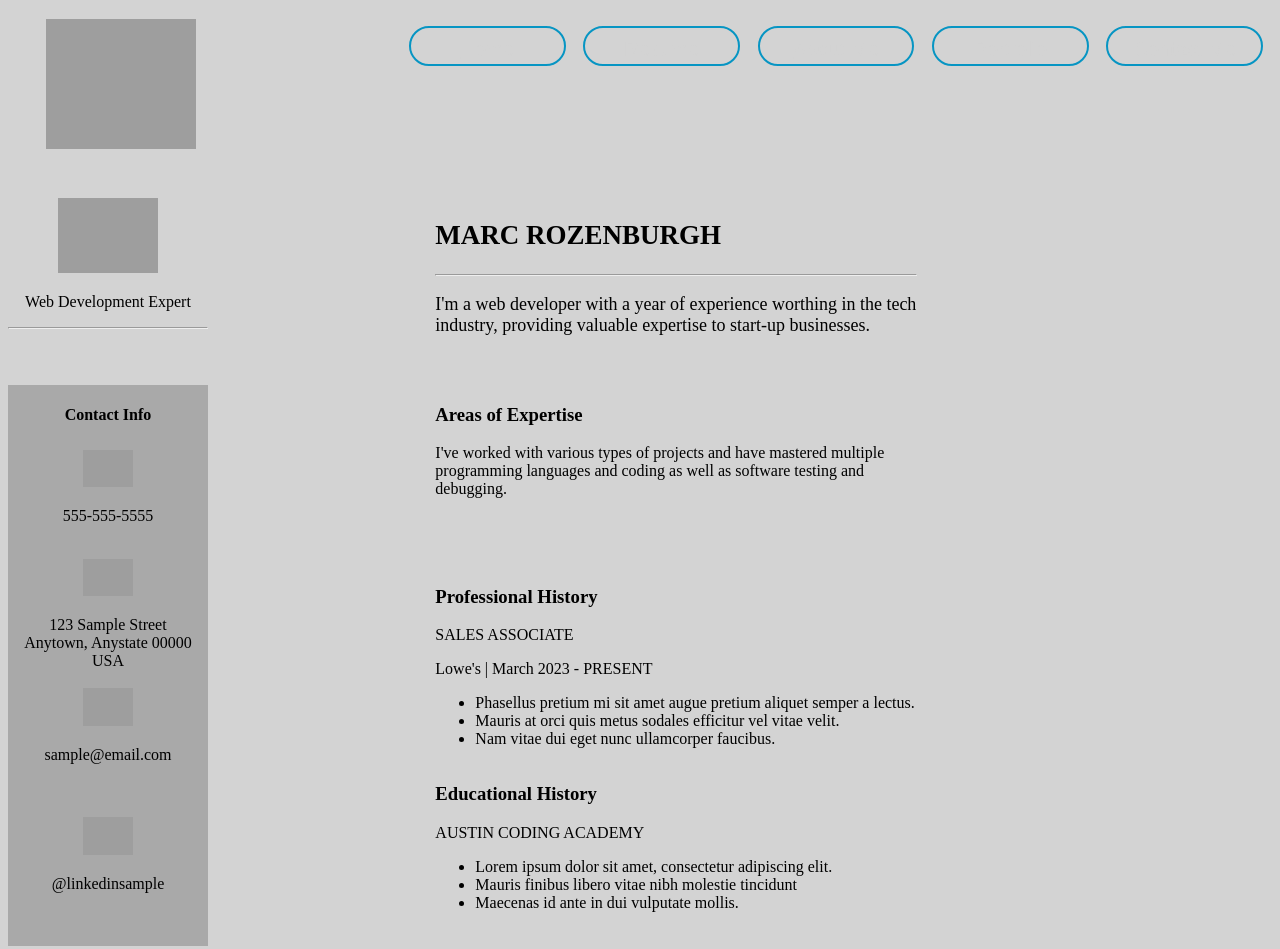
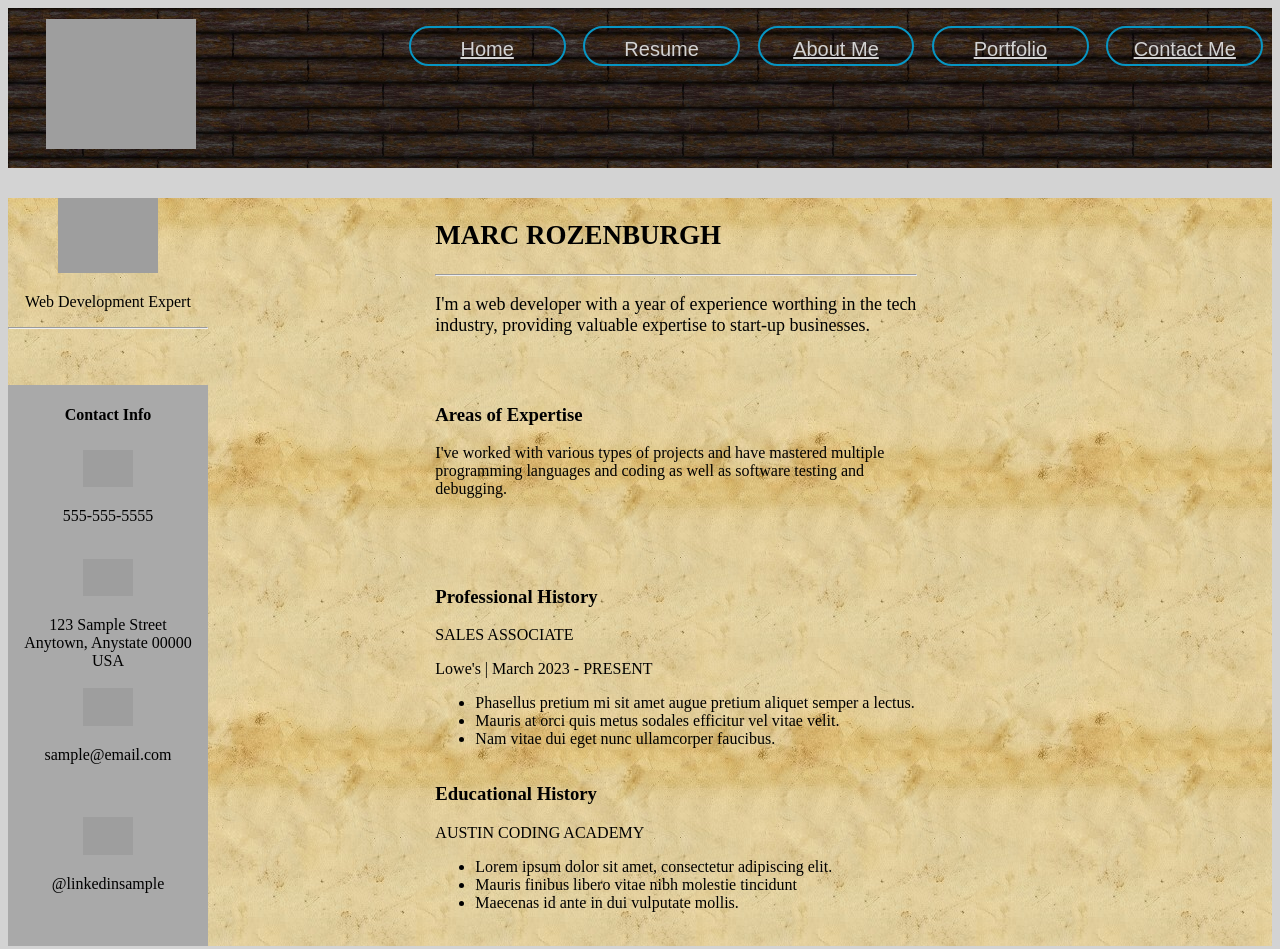
Before and after one commit to Znep27/ACA_web101_Marc_Rozenburgh, a plain HTML site: page myPortfolio/resume.html in a window 1280 px wide. Shown: the top 949 px of the page. Drawn offline with Linux system fonts and the light colour scheme; the site is published under a folder, as on GitHub Pages, so addresses that start at the root find nothing; grey boxes are pictures that could not be loaded.

Commit message:
background test

```diff
--- a/myPortfolio/resstyle.css
+++ b/myPortfolio/resstyle.css
@@ -6,7 +6,7 @@ body {
 }
 header {
     grid-row: 1/2;
-    background-image: url("/wood.jpg");
+    background-image: url("./wood.jpg");
     background-size: 150px;
     display: grid;
     grid-template-columns: 30% 70%;
@@ -48,7 +48,7 @@ nav > a {
     padding-right: 2%;
   }
 main {
-    background-image: url("/page.jpg");
+    background-image: url("./page.jpg");
     display: grid;
     grid-template-columns: 200px 1fr 3fr 2fr;
     grid-template-rows: 25% 75%;
```
